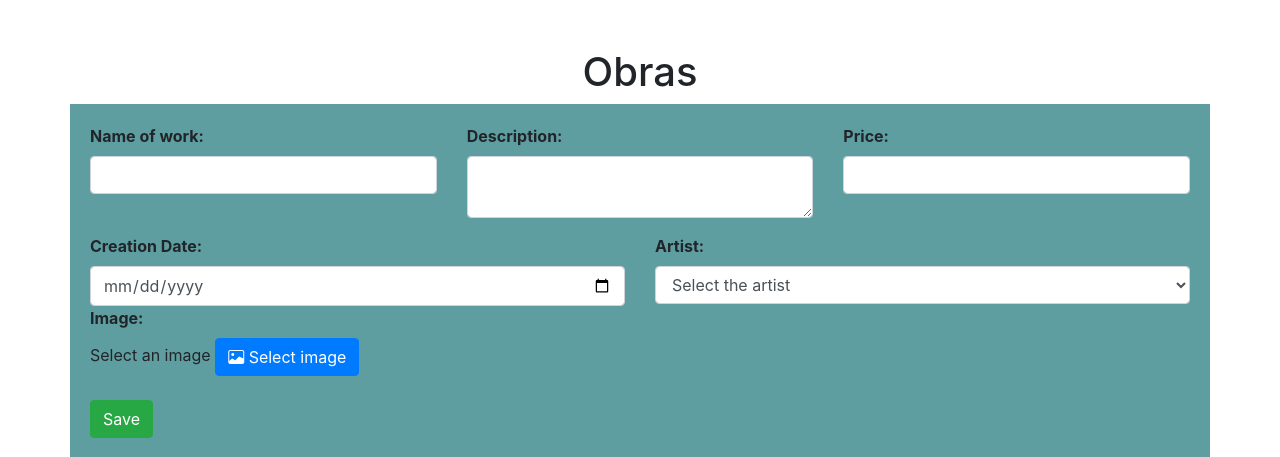
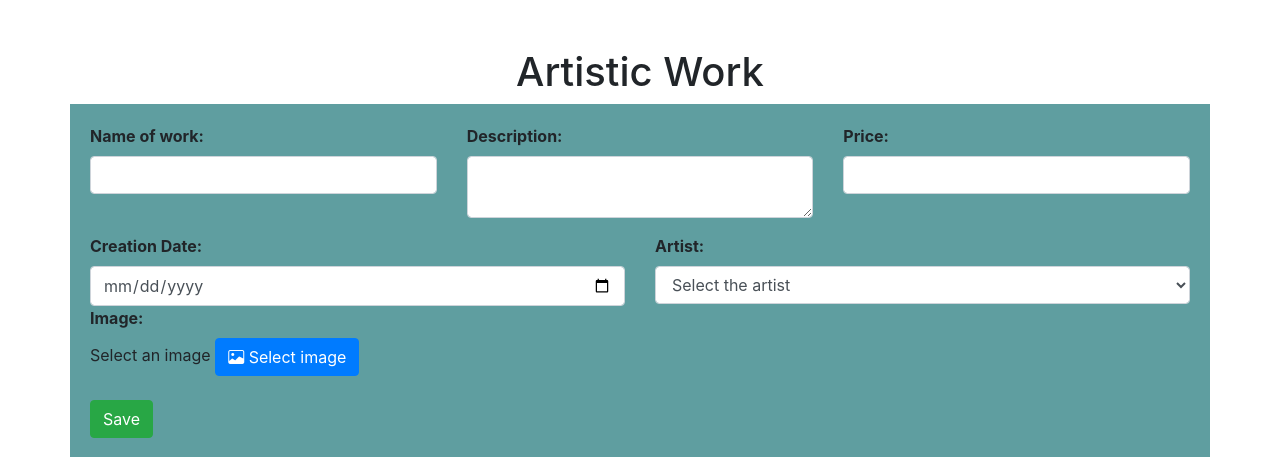
Before and after one commit to MykeStvn/galeriadeartecodeigniter, a CodeIgniter 4 app: the page made by app/Views/obras.php in a window 1280 px wide. Shown: the part 56-513 px from the top of the page. Run offline with PHP 8.4 and a stand-in for CodeIgniter, Linux system fonts and the light colour scheme; the template is opened without the code that fills it, so the values that code supplies are empty; some libraries are stand-ins or nearby versions.

Commit message:
cambio label obras

```diff
--- a/app/Views/obras.php
+++ b/app/Views/obras.php
@@ -1,7 +1,7 @@
 <?= view('header') ?>
 
 <div class="container">
-    <h1 class="text-center mt-5">Obras</h1>
+    <h1 class="text-center mt-5">Artistic Work</h1>
     <div class="row">
         <div class="col-sm-12" style="background-color: cadetblue; padding: 20px">
             <form method="POST" action="<?= site_url('crear-obra') ?>" enctype="multipart/form-data">
```
